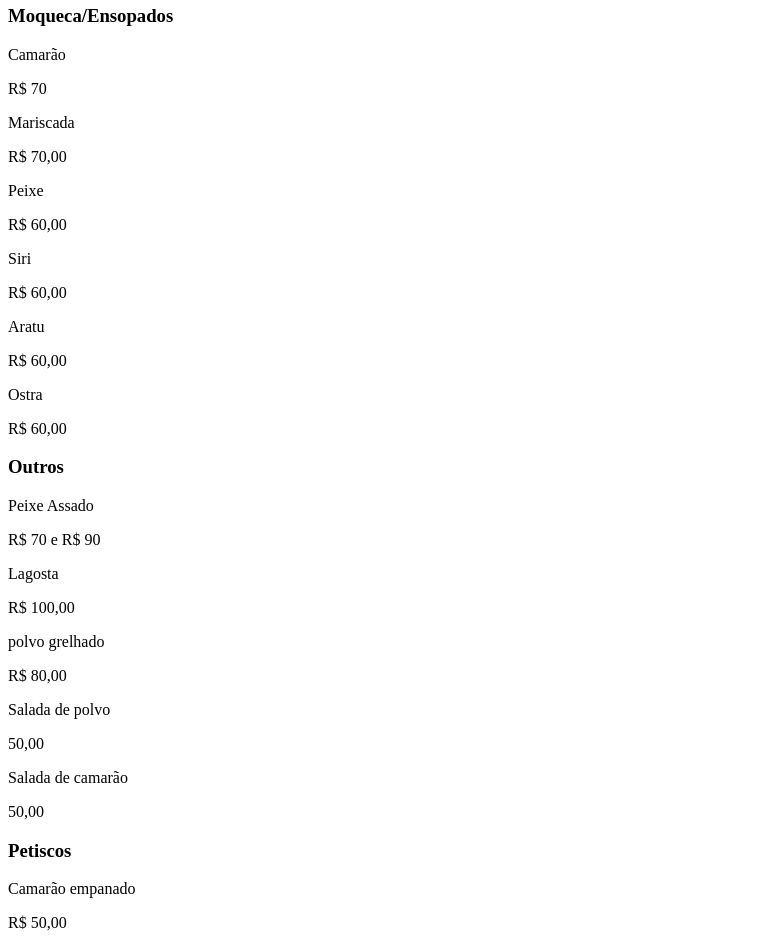
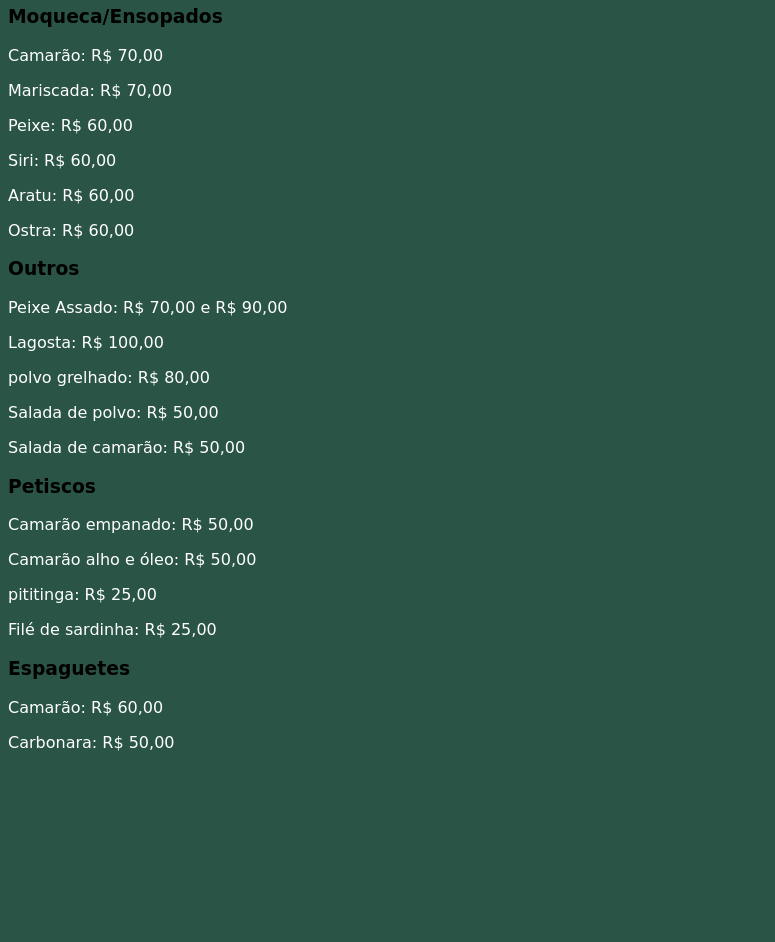
Before and after one commit to Ivansxz/cardapio.me, a plain HTML site: page index.html in a window 1280 px wide. Shown: the part 75-1017 px from the top of the page, without its empty margins (0-775 px from the left). After the commit the page ends 843 px from the top, so only its background shows below. Drawn offline with Linux system fonts and the light colour scheme.

Commit message:
Update index.html

```diff
--- a/index.html
+++ b/index.html
@@ -1,66 +1,74 @@
 <!DOCTYPE html>
-<html lang="en">
+<html lang="pt-br">
 <head>
     <meta charset="UTF-8">
     <meta http-equiv="X-UA-Compatible" content="IE=edge">
     <meta name="viewport" content="width=device-width, initial-scale=1.0">
     <title>Marisol</title>
+    <link rel="shortcut icon" href="2698194.png" />
+
 </head>
 <body>
 
-    <center><h1>Cardapio</h1></center>
+<style>
+
+
+body {
+
+    color: rgb(255, 255, 255);
+    background-color: rgb(42, 85, 70);
+    Font-family: Dejavu Sans, Arial, Verdana, sans-serif
+
+}
+
+h3 {
+
+    color: black;
+}
+
+
+</style>
+
+    <center><h1>Cardápio</h1></center>
 
 <div>
 <h3>Moqueca/Ensopados</h3>
-<p>Camarão</p>
-<div>R$ 70</div>
-<p>Mariscada</p>
-<div>R$ 70,00 </div>
-<p>Peixe</p>
-<div>R$ 60,00</div>
-<p>Siri</p>
-<div>R$ 60,00</div>
-<p>Aratu</p>
-<div>R$ 60,00</div>
-<p>Ostra</p>
-<div>R$ 60,00</div>
+<p>Camarão: R$ 70,00</p>
+<p>Mariscada: R$ 70,00</p>
+<p>Peixe: R$ 60,00</p>
+<p>Siri: R$ 60,00</p>
+<p>Aratu: R$ 60,00</p>
+<p>Ostra: R$ 60,00</p>
+
 </div>
 
 <div>
 <h3>Outros</h3>
-<p>Peixe Assado</p>
-<div>R$ 70 e R$ 90</div>
-<p>Lagosta</p>
-<div>R$ 100,00</div>
-<p>polvo grelhado</p>
-<div>R$ 80,00</div>
-<p>Salada de polvo</p>
-<div>50,00</div>
-<p>Salada de camarão</p>
-<div>50,00</div>
+<p>Peixe Assado: R$ 70,00 e R$ 90,00</p>
+<p>Lagosta: R$ 100,00</p>
+<p>polvo grelhado: R$ 80,00</p>
+<p>Salada de polvo: R$ 50,00</p>
+<p>Salada de camarão: R$ 50,00</p>
 </div>
 
 <div>
 <h3>Petiscos</h3>
-<p>Camarão empanado</p>
-<div>R$ 50,00</div>
-<p>Camarão alho e oleo</p>
-<div>R$ 50,00</div>
-<p>petitinga</p>
-<div>R$ 25,00</div>
-<p>Filé de sardinha</p>
-<div>R$ 25,00</div>
+<p>Camarão empanado: R$ 50,00</p>
+<p>Camarão alho e óleo: R$ 50,00</p>
+<p>pititinga: R$ 25,00</p>
+<p>Filé de sardinha: R$ 25,00</p>
+
 </div>
 
 <div>
-<h4>Espaguetes</h4>
-<p>Camarão</p>
-<div>R$ 60,00</div>
-<p>Carbonara</p>
-<div>R$ 50,00</div>
+<h3>Espaguetes</h3>
+<p>Camarão: R$ 60,00</p>
+<p>Carbonara: R$ 50,00</p>
+
 </div>
 
 </div>
 
+
 </body>
 </html>
```
